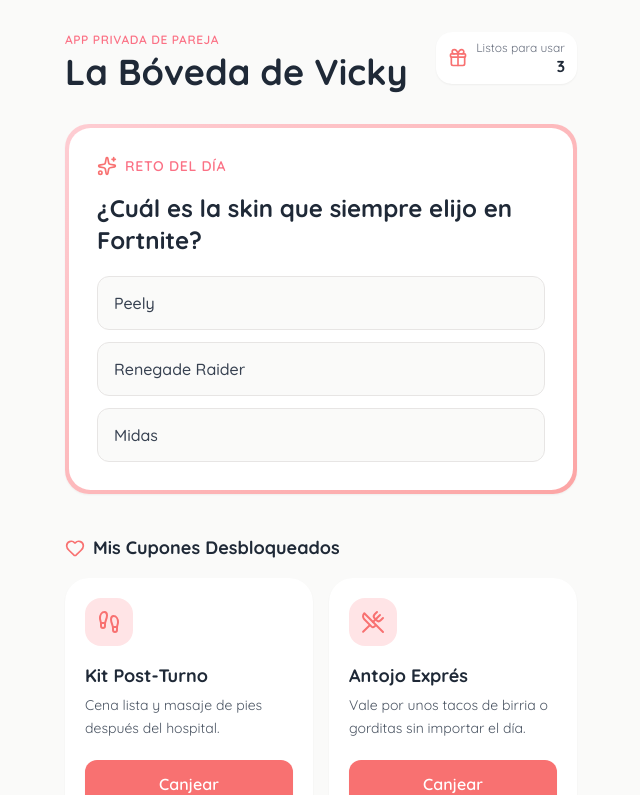
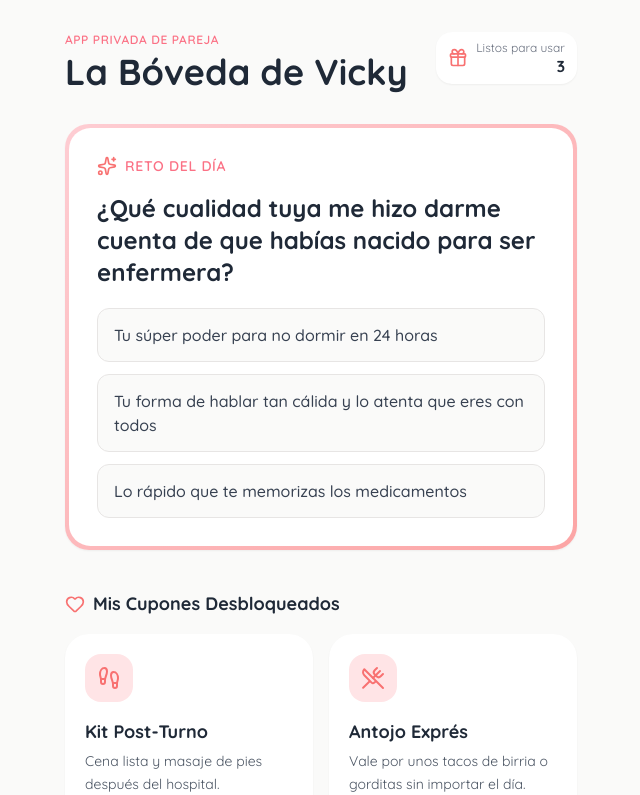
Before and after one commit to Rax0dev/trivia-cuponera, a React (Vite) app: page / in a window 1280 px wide. Shown: the top 795 px of the page, without its empty margins (319-959 px from the left). Built offline with nearby package versions, Linux system fonts and the light colour scheme.

Commit message:
Add 14 daily trivia questions with date-based rotation

```diff
--- a/src/App.jsx
+++ b/src/App.jsx
@@ -10,13 +10,173 @@ import {
   X,
 } from 'lucide-react'
 
-const TRIVIA = {
-  question: '¿Cuál es la skin que siempre elijo en Fortnite?',
-  options: [
-    { id: 'a', label: 'Peely', isCorrect: true },
-    { id: 'b', label: 'Renegade Raider', isCorrect: false },
-    { id: 'c', label: 'Midas', isCorrect: false },
-  ],
+const QUESTIONS = [
+  {
+    id: 1,
+    question: 'Seamos honestos, después de meses de conocernos por amigos en común... ¿Quién dio el primer paso para que estuviéramos juntos?',
+    options: [
+      'Yo armé un plan maestro para conquistarte',
+      'Tú en una fiesta, porque yo no me daba cuenta de nada',
+      'Un amigo en común nos encerró para que habláramos',
+    ],
+    correctAnswerIndex: 1,
+  },
+  {
+    id: 2,
+    question: 'El día de esa famosa fiesta donde me dijiste que te llamaba la atención, ¿cuál fue mi reacción interna?',
+    options: [
+      'Me puse súper nervioso y no sabía qué hacer',
+      'Te invité a salir ahí mismo con muchísima seguridad',
+      'Me hice el difícil y te dije que lo pensaría',
+    ],
+    correctAnswerIndex: 0,
+  },
+  {
+    id: 3,
+    question: '¿En dónde fue el punto de encuentro exacto de nuestra primera salida oficial solos?',
+    options: [
+      'En el área de comida de Galerías',
+      'En el estacionamiento de tu hospital',
+      'En el hotel Vive Place cerca de Galerías',
+    ],
+    correctAnswerIndex: 2,
+  },
+  {
+    id: 4,
+    question: 'Para nuestra primera comida juntos ese día, fuimos a un lugar muy elegante y sofisticado... ¿Qué comimos?',
+    options: [
+      'Unos Subway',
+      'Unos tacos de birria',
+      'Pizza de peperoni',
+    ],
+    correctAnswerIndex: 0,
+  },
+  {
+    id: 5,
+    question: 'A la mañana siguiente de esa primera cita, ¿en dónde fuimos a desayunar?',
+    options: [
+      'En el buffet del hotel',
+      'En Jugos y Chocos Tony',
+      'Fuimos por unas gorditas al centro',
+    ],
+    correctAnswerIndex: 1,
+  },
+  {
+    id: 6,
+    question: 'Al principio de salir, jugábamos a los espías y nos escondíamos de nuestros amigos en común. ¿Por qué lo hacíamos?',
+    options: [
+      'Porque no sabíamos cómo iban a reaccionar',
+      'Porque nos gustaba la adrenalina del peligro',
+      'Porque nuestros turnos no cuadraban para verlos a todos',
+    ],
+    correctAnswerIndex: 0,
+  },
+  {
+    id: 7,
+    question: '¿Qué cualidad tuya me hizo darme cuenta de que habías nacido para ser enfermera?',
+    options: [
+      'Tu súper poder para no dormir en 24 horas',
+      'Tu forma de hablar tan cálida y lo atenta que eres con todos',
+      'Lo rápido que te memorizas los medicamentos',
+    ],
+    correctAnswerIndex: 1,
+  },
+  {
+    id: 8,
+    question: 'En nuestro primer viaje juntos a Tequila, Jalisco, había un columpio padrísimo con piso de cristal. ¿Por qué no me quise subir contigo?',
+    options: [
+      'Porque me dan pavor las alturas',
+      'Porque había demasiada fila y nos íbamos a atrasar',
+      'Porque me mareaba mucho el movimiento',
+    ],
+    correctAnswerIndex: 0,
+  },
+  {
+    id: 9,
+    question: 'En nuestra visita al Zoológico de Guadalajara ocurrió una pequeña tragedia financiera que no noté hasta que regresamos. ¿Qué pasó?',
+    options: [
+      'Perdí todo el efectivo que llevábamos para los recuerditos',
+      'Perdí mi tarjeta de Banorte',
+      'Dejé olvidada la cartera en el área de comida',
+    ],
+    correctAnswerIndex: 1,
+  },
+  {
+    id: 10,
+    question: 'En ese mismo viaje al zoológico, decidimos saltarnos una atracción principal para no perder tiempo formados. ¿Cuál fue?',
+    options: [
+      'El acuario de los tiburones',
+      'El teleférico que cruza todo el parque',
+      'El recorrido en jeep del Safari',
+    ],
+    correctAnswerIndex: 2,
+  },
+  {
+    id: 11,
+    question: 'A cambio de no formarnos en esa atracción, preferimos ir a ver pingüinos, monos capuchinos y a unos animales que estaban muy a gusto medio dormidos. ¿Cuáles eran?',
+    options: [
+      'Los leones',
+      'Los tigres blancos',
+      'Los osos pardos',
+    ],
+    correctAnswerIndex: 0,
+  },
+  {
+    id: 12,
+    question: 'Nuestro viaje a las Grutas de Tolantongo estuvo increíble, pero terminamos comiendo casi todo el tiempo en el restaurante por una razón muy específica. ¿Cuál?',
+    options: [
+      'La comida de los puestos se veía dudosa',
+      'Era el único lugar que aceptaba pago con tarjeta y nos quedamos sin efectivo',
+      'Era el único lugar con aire acondicionado en toda la zona',
+    ],
+    correctAnswerIndex: 1,
+  },
+  {
+    id: 13,
+    question: 'Cuando te llevé a la Ciudad de México, mi objetivo principal era que conocieras:',
+    options: [
+      'El estadio de mi equipo favorito y los museos de arte',
+      'A unos tíos que no veía desde hace años',
+      'Mi ciudad natal y los lugares emblemáticos como la Torre Latino',
+    ],
+    correctAnswerIndex: 2,
+  },
+  {
+    id: 14,
+    question: 'En ese viaje a CDMX te llevé a probar algo delicioso que lamentablemente no encontramos aquí en Aguascalientes. ¿Qué era?',
+    options: [
+      'El caldo de gallina y comer en Casa de Toño',
+      'Las verdaderas tortas de chilaquil de esquina',
+      'Unos tacos al pastor con piña de verdad',
+    ],
+    correctAnswerIndex: 0,
+  },
+]
+
+function getDailyQuestionIndex() {
+  const today = new Date()
+  const start = new Date(today.getFullYear(), 0, 0)
+  const diff = today - start
+  const oneDay = 1000 * 60 * 60 * 24
+  const dayOfYear = Math.floor(diff / oneDay)
+  return dayOfYear % QUESTIONS.length
+}
+
+function getTodayKey() {
+  const today = new Date()
+  return `${today.getFullYear()}-${today.getMonth() + 1}-${today.getDate()}`
+}
+
+function getDailyTrivia() {
+  const question = QUESTIONS[getDailyQuestionIndex()]
+  return {
+    question: question.question,
+    options: question.options.map((label, index) => ({
+      id: String.fromCharCode(97 + index),
+      label,
+      isCorrect: index === question.correctAnswerIndex,
+    })),
+  }
 }
 
 const INITIAL_COUPONS = [
@@ -66,7 +226,7 @@ function Header({ readyCount }) {
   )
 }
 
-function DailyChallenge({ status, selectedOptionId, wrongOptionId, onAnswer }) {
+function DailyChallenge({ trivia, status, selectedOptionId, wrongOptionId, onAnswer }) {
   return (
     <section className="mb-8 sm:mb-10" aria-labelledby="reto-titulo">
       <div className="rounded-3xl bg-gradient-to-br from-rose-200 to-red-300 p-1 shadow-sm">
@@ -84,11 +244,11 @@ function DailyChallenge({ status, selectedOptionId, wrongOptionId, onAnswer }) {
                 id="reto-titulo"
                 className="mb-5 text-xl font-bold leading-snug text-gray-800 sm:text-2xl"
               >
-                {TRIVIA.question}
+                {trivia.question}
               </h2>
 
               <div className="flex flex-col gap-3">
-                {TRIVIA.options.map((option) => {
+                {trivia.options.map((option) => {
                   const isSelected = selectedOptionId === option.id
                   const isWrong = wrongOptionId === option.id
 
@@ -268,7 +428,15 @@ function RedeemModal({ coupon, onClose, onConfirm }) {
 }
 
 function App() {
-  const [triviaStatus, setTriviaStatus] = useState('active')
+  const dailyTrivia = getDailyTrivia()
+  const todayKey = getTodayKey()
+
+  const [triviaStatus, setTriviaStatus] = useState(() => {
+    if (typeof window === 'undefined') return 'active'
+    const saved = window.localStorage.getItem('triviaStatus')
+    const savedDate = window.localStorage.getItem('triviaDate')
+    return saved === 'success' && savedDate === todayKey ? 'success' : 'active'
+  })
   const [selectedOptionId, setSelectedOptionId] = useState(null)
   const [wrongOptionId, setWrongOptionId] = useState(null)
   const [coupons, setCoupons] = useState(INITIAL_COUPONS)
@@ -282,7 +450,11 @@ function App() {
 
     if (option.isCorrect) {
       setWrongOptionId(null)
-      window.setTimeout(() => setTriviaStatus('success'), 400)
+      window.setTimeout(() => {
+        setTriviaStatus('success')
+        window.localStorage.setItem('triviaStatus', 'success')
+        window.localStorage.setItem('triviaDate', todayKey)
+      }, 400)
     } else {
       setWrongOptionId(option.id)
     }
@@ -329,6 +501,7 @@ function App() {
 
         <main>
           <DailyChallenge
+            trivia={dailyTrivia}
             status={triviaStatus}
             selectedOptionId={selectedOptionId}
             wrongOptionId={wrongOptionId}
```
